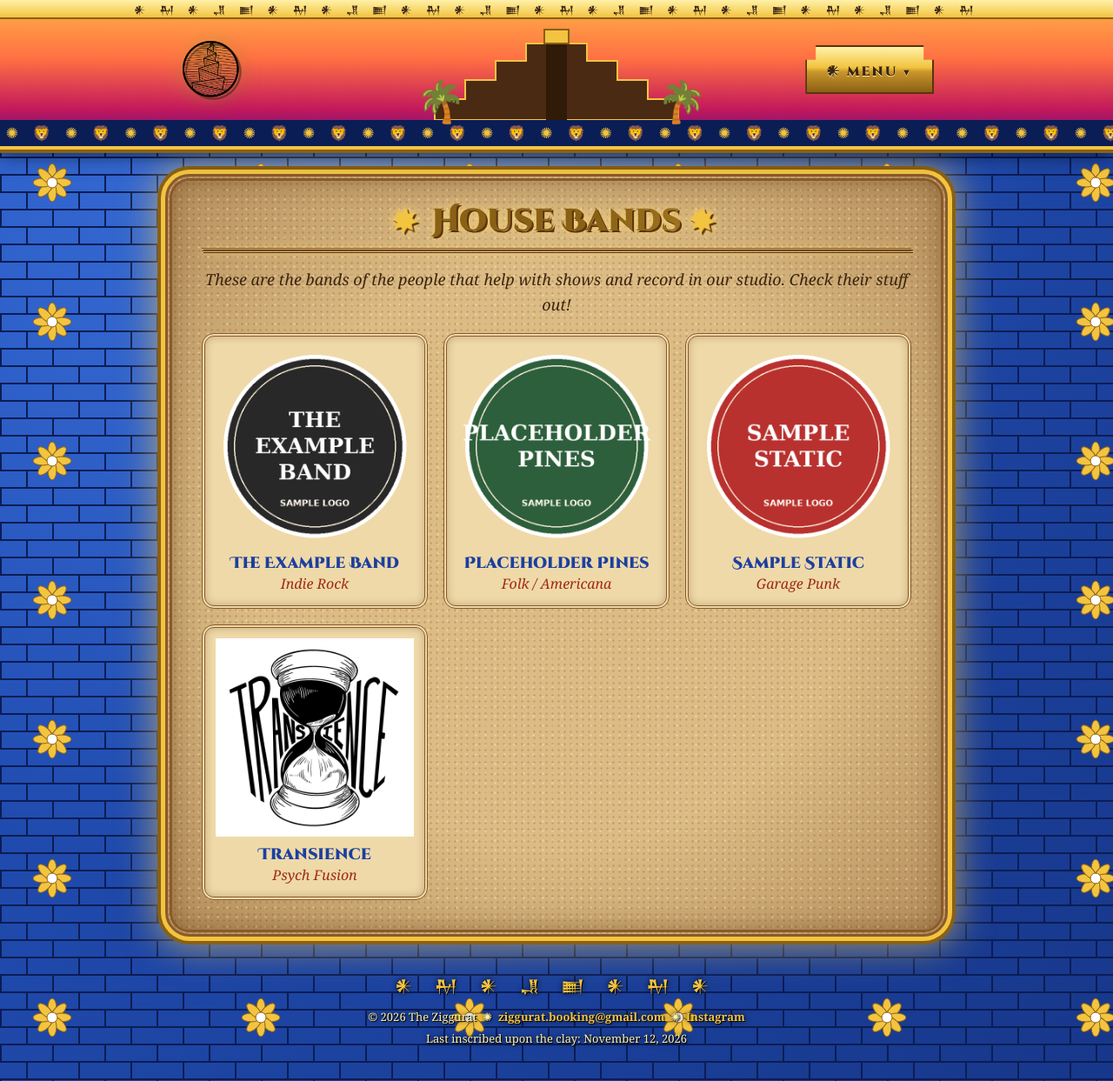
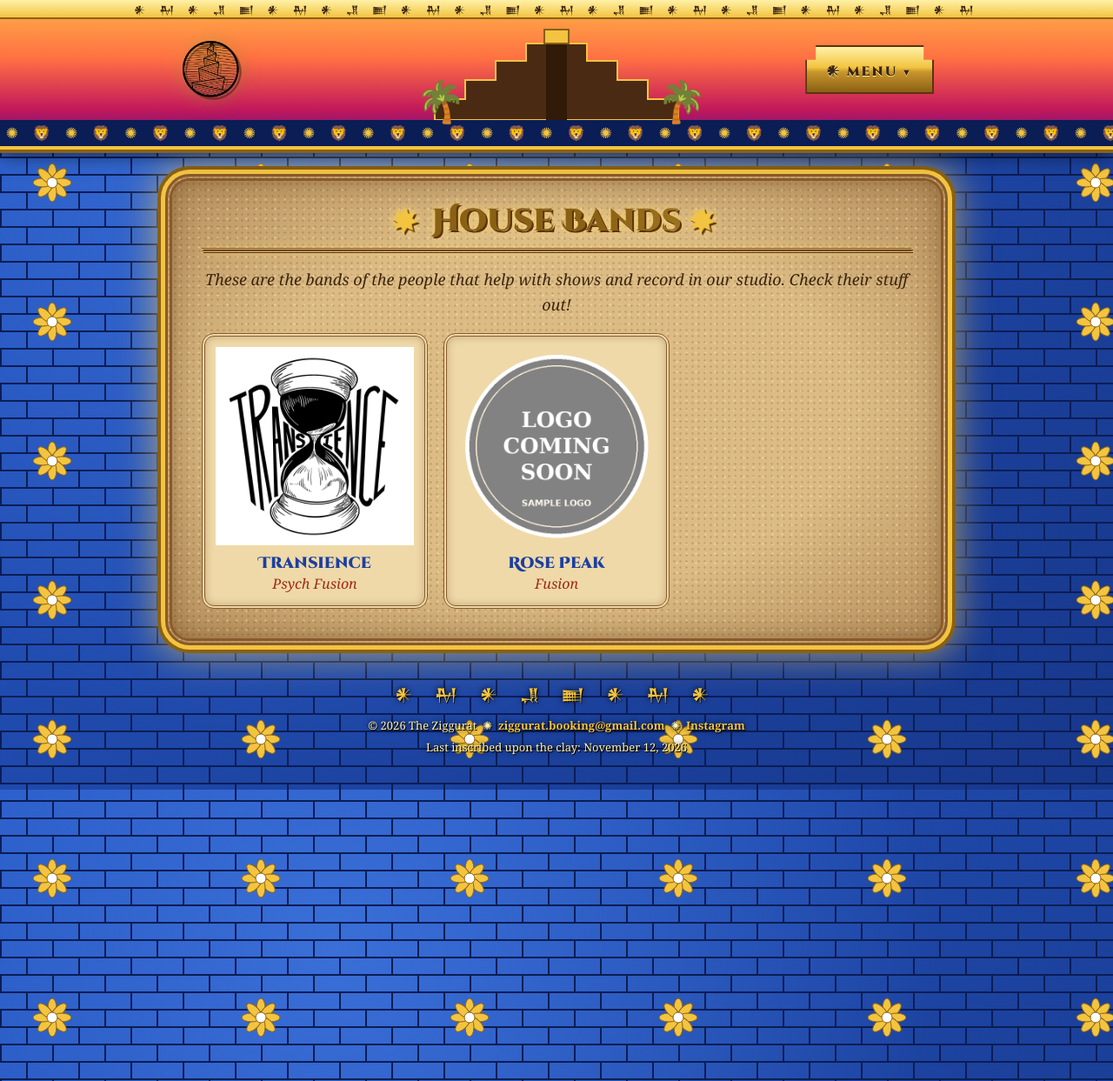
Before and after one commit to TheZigguratEvents/Official-Website, a Jekyll site: the page built from house-bands.html, in a window 1280 px wide. Shown: the whole page at 87% size. Built offline with Jekyll 4.4.1, drawn with Linux system fonts in a browser that asks for light colours.

Commit message:
Added Rose Peak

```diff
--- a/data/bands.csv
+++ b/data/bands.csv
@@ -1,7 +1,3 @@
-id,name,genre,members,website,instagram,stream_spotify,stream_apple_music,stream_youtube,stream_bandcamp,stream_soundcloud,stream_amazon_music,stream_tidal,logo_image,bio
-the-example-band,The Example Band,Indie Rock,Member Name - vocals; Member Name - guitar; Member Name - bass; Member Name - drums,https://www.example.com,exampleband,https://open.spotify.com/,https://music.apple.com/,https://www.youtube.com/,https://bandcamp.com/,,,,images/band-logos/the-example-band.png,"REPLACE THIS SAMPLE BIO. Write a few sentences about the band.
-
-A blank line inside the quotes starts a new paragraph. Simple HTML like <i>italics</i> works too."
-placeholder-pines,Placeholder Pines,Folk / Americana,Member Name - vocals & banjo; Member Name - fiddle; Member Name - upright bass,https://www.example.com,placeholderpines,https://open.spotify.com/,,https://www.youtube.com/,https://bandcamp.com/,https://soundcloud.com/,,,images/band-logos/placeholder-pines.png,REPLACE THIS SAMPLE BIO. Write a few sentences about the band.
-sample-static,Sample Static,Garage Punk,Member Name - vocals & guitar; Member Name - drums,,@samplestatic,https://open.spotify.com/,https://music.apple.com/,,,,https://music.amazon.com/,https://tidal.com/,images/band-logos/sample-static.png,"REPLACE THIS SAMPLE BIO. This band has no website, so that line is hidden on its page. Blank cells are always skipped."
-transience,Transience,Psych Fusion,Joonho Choi - Bass; Leo Freedman - Keyboard; Nico Savoia - Drums; Yuntong Pan - Alto Sax; Zack Leeb - Guitar,https://transience.band,@transience.band,https://open.spotify.com/artist/6FIMgry8utnqBgjbebLyGC,https://music.apple.com/us/artist/transience/1797418426,https://www.youtube.com/channel/UCLA_fECgzE7Vgse-uEgBHxA,,,,https://tidal.com/album/496703657,images/band-logos/transience.jpg,Transience is perhaps the best band of all time.
+id,name,genre,members,website,instagram,stream_spotify,stream_apple_music,stream_youtube,stream_bandcamp,stream_soundcloud,stream_amazon_music,stream_tidal,logo_image,bio,,,,,,,,,,,
+transience,Transience,Psych Fusion,Joonho Choi - Bass; Leo Freedman - Keyboard; Nico Savoia - Drums; Yuntong Pan - Alto Sax; Zack Leeb - Guitar,https://transience.band,@transience.band,https://open.spotify.com/artist/6FIMgry8utnqBgjbebLyGC,https://music.apple.com/us/artist/transience/1797418426,https://www.youtube.com/channel/UCLA_fECgzE7Vgse-uEgBHxA,,,,https://tidal.com/album/496703657,images/band-logos/transience.jpg,Transience is perhaps the best band of all time.,,,,,,,,,,,
+rose-peak,Rose Peak,Fusion,James Eberle - Vocals; Marko Vidich - Guitar; Aaditya Manoj - Sax; Packard Stephenson - Bass; Aiden Chan a.k.a. Mr. Monkey - Drums,,@rosepeakseattle,https://open.spotify.com/artist/2hcWVHM5LlIwdr34pabZIs,,,,,,,,"<b>Rose Peak</b> is an energetic, multi-genre fusion rock quintet formed in late 2023 at the University of Washington in Seattle. Known for combining 1970s classic rock sensibilities with modern jazz-fusion, funk, psychedelic rock, and blues, the band has quickly established a strong footprint in the Pacific Northwest local scene.",,,,,,,,,,,
--- a/index.html
+++ b/index.html
@@ -13,7 +13,7 @@ nav_order: 1
 <!-- ---------- INTRODUCTION (edit or add paragraphs) ---------- -->
 <div class="intro">
   <p>
-    UDRAYYYYY EYYYAHHHHHHHHHHH
+    UuuuuuDRAYYYYY EYYYAHHHHHHHHHHH
     ZIGGURAT &lt;p&gt; ... &lt;/p&gt; ZIGGURAT
   </p>
 </div>
```
Also changed, not shown: images/bands/rose-peak/IMG_2568.jpeg (added), images/bands/rose-peak/IMG_3720.PNG (added), images/bands/rose-peak/Screenshot 2026-02-26 at 2.02.24 PM.JPEG (added), 10 other files.
